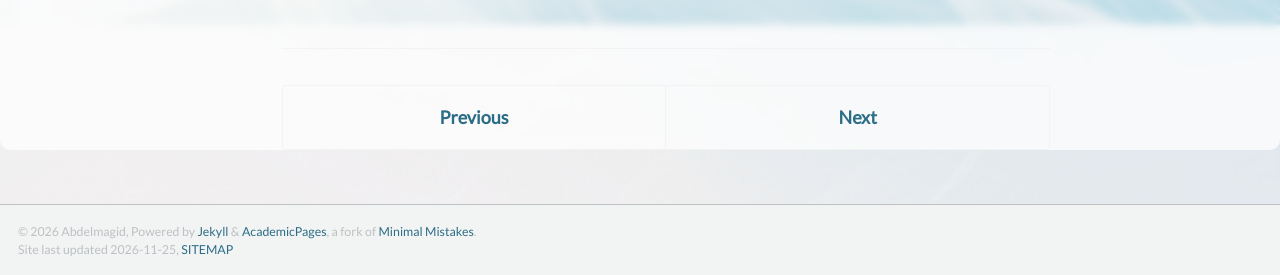
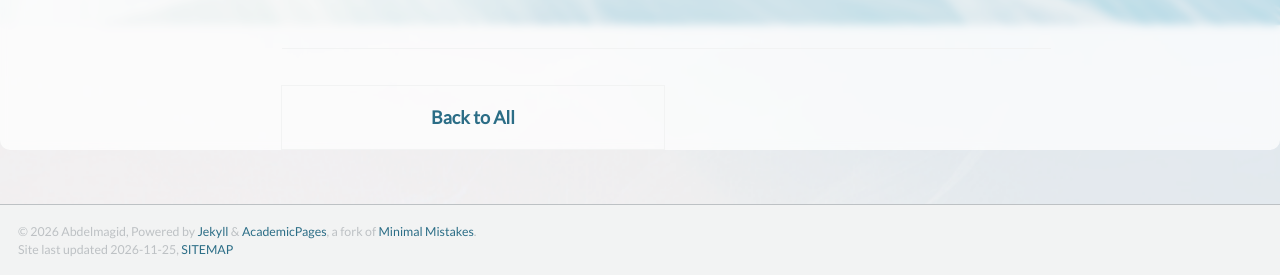
Before and after one commit to rfabdelmagid/rfabdelmagid.github.io, a Jekyll site: the page built from _portfolio/portfolio-1.md, in a window 1280 px wide and 1153 px high. Shown: the part 875-1150 px from the top of the window. Built offline with Jekyll 4.4.1, drawn with Linux system fonts in a browser that asks for light colours; a script bundle is joined from its source files by our own code; a style sheet for code colours, icons or effects is not loaded.

Commit message:
Update post_pagination.html

```diff
--- a/_includes/post_pagination.html
+++ b/_includes/post_pagination.html
@@ -1,6 +1,10 @@
 {% include base_path %}
 
-{% if page.previous or page.next %}
+{% if page.collection == 'portfolio' %}
+  <nav class="pagination">
+    <a href="{{ base_path }}/portfolio/" class="pagination--pager">Back to All</a>
+  </nav>
+{% elsif page.previous or page.next %}
   <nav class="pagination">
     {% if page.previous %}
       <a href="{{ base_path }}{{ page.previous.url }}" class="pagination--pager" title="{{ page.previous.title | markdownify | strip_html }}">{{ site.data.ui-text[site.locale].pagination_previous | default: "Previous" }}</a>
```
